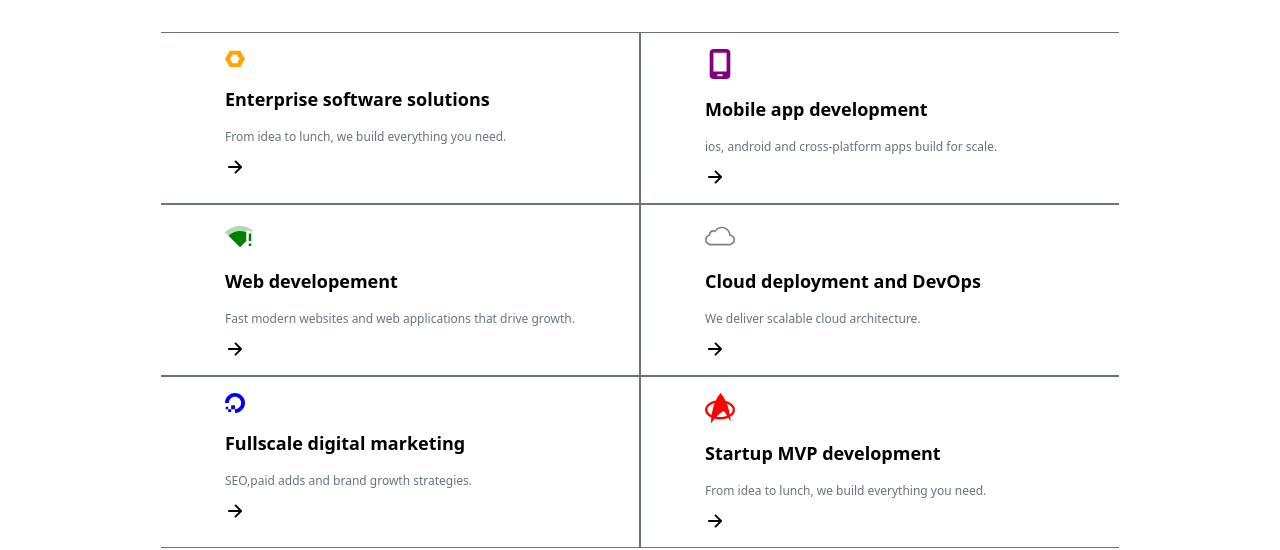
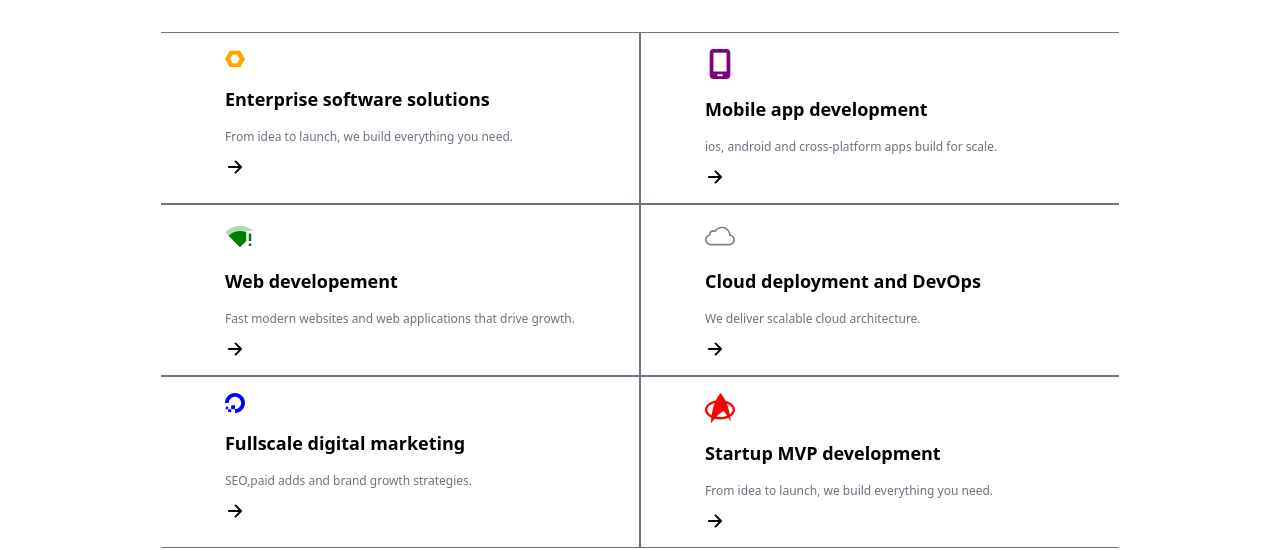
Before and after one commit to Tech041/my-web, a React (Vite) app in the folder client/: page / in a window 1280 px wide. Shown: the part 1640-2190 px from the top of the page. Built offline with nearby package versions, Linux system fonts and the light colour scheme; no server answers.

Commit message:
updated spelling

```diff
--- a/client/src/components/OurServices.jsx
+++ b/client/src/components/OurServices.jsx
@@ -26,7 +26,7 @@ const OurServices = () => {
               icon1={<SiWebcomponentsdotorg size={20} color="orange" />}
               icon2={<IoArrowForward size={20} />}
               text1={"Enterprise software solutions"}
-              text2={"From idea to lunch, we build everything you need.  "}
+              text2={"From idea to launch, we build everything you need.  "}
               className={
                 "border-t border-r border-b border-gray-500 px-16 py-4 w-full"
               }
@@ -78,7 +78,7 @@ const OurServices = () => {
               icon1={<SiStartrek size={30} color="red" />}
               icon2={<IoArrowForward size={20} />}
               text1={"Startup MVP development"}
-              text2={"From idea to lunch, we build everything you need.  "}
+              text2={"From idea to launch, we build everything you need.  "}
               className={
                 "border-t border-l border-b border-gray-500 px-16 py-4 w-full"
               }
```
Also changed, not shown: 2 other files (tests, documents, lock files or other folders).
